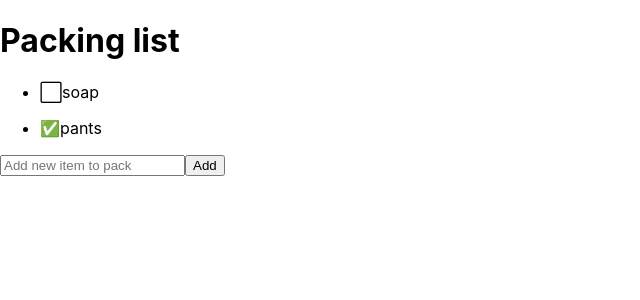
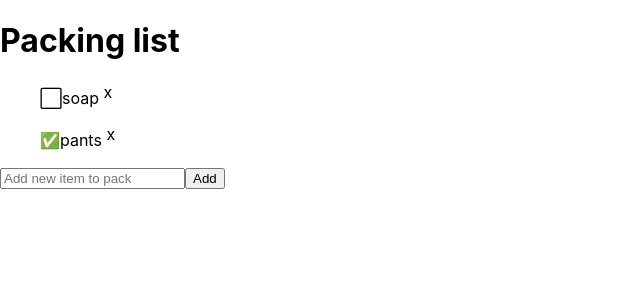
Before and after one commit to evg4/packing-list, a React (Create React App) app: page / in a window 1280 px wide. Shown: the top 300 px of the page, without its empty margins (0-640 px from the left). Built offline with nearby package versions, Linux system fonts and the light colour scheme.

Commit message:
implement removeItem functionality

```diff
--- a/src/App.js
+++ b/src/App.js
@@ -1,7 +1,7 @@
 import "./App.css";
 import List from "./List";
 import AddNew from "./AddNew";
-import { addItem, togglePacked } from "./store";
+import { addItem, togglePacked, removeItem } from "./store";
 
 function App({ state, dispatch }) {
   const handleSubmit = (e) => {
@@ -29,10 +29,15 @@ function App({ state, dispatch }) {
     dispatch(togglePacked(item));
   };
 
+  const handleRemove = (e) => {
+    let item = e.target.id;
+    dispatch(removeItem(item));
+  };
+
   return (
     <>
       <h1>Packing list</h1>
-      <List onClick={handleToggle} state={state} />
+      <List onRemove={handleRemove} onClick={handleToggle} state={state} />
       <AddNew onSubmit={handleSubmit} onChange={handleChange} />
     </>
   );
--- a/src/List.js
+++ b/src/List.js
@@ -1,17 +1,22 @@
 import { store } from "./store.js";
+import styles from "./List.module.css";
 
-function List({ state, onClick }) {
+function List({ state, onClick, onRemove }) {
   return (
     <>
-      <ul>
+      <ul className={styles.ul}>
         {state.map((item) => {
           return (
             <li key={item.name}>
               <p>
-                <span id={item.name} onClick={onClick}>
+                <span className={styles.tick} id={item.name} onClick={onClick}>
                   {item.packed ? "✅" : "⬜"}
                 </span>
                 {item.name}
+                <span id={item.name} onClick={onRemove} className={styles.x}>
+                  {" "}
+                  x
+                </span>
               </p>
             </li>
           );
--- /dev/null
+++ b/src/List.module.css
@@ -0,0 +1,15 @@
+.ul {
+  list-style: none;
+}
+
+.tick:hover {
+  cursor: pointer;
+}
+
+.x {
+  vertical-align: super;
+}
+
+.x:hover {
+  cursor: pointer;
+}
--- a/src/store.js
+++ b/src/store.js
@@ -9,6 +9,10 @@ export function togglePacked(item) {
     type: "items/togglePacked",
     payload: item,
   };
+}
+
+export function removeItem(item) {
+  return { type: "items/removeItem", payload: item };
 }
 
 const initialState = [
@@ -31,9 +35,11 @@ const packReducer = (state = initialState, action) => {
         }
       });
       return state;
-      console.log(state);
-      //[...state, { name: action.payload, packed: false ? true : false }];
-      //code here
+    }
+    case "items/removeItem": {
+      return state.filter((item) => {
+        return item.name !== action.payload;
+      });
     }
     default: {
       return state;
```
